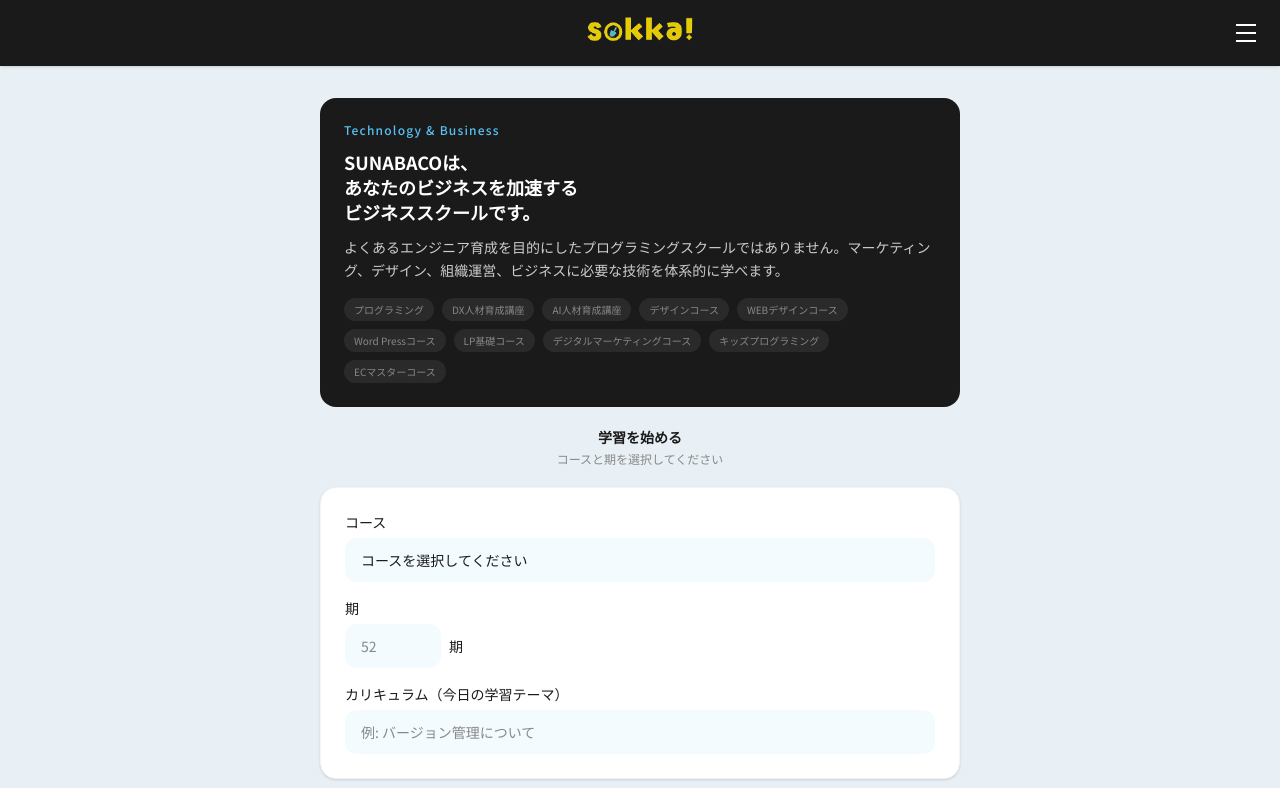
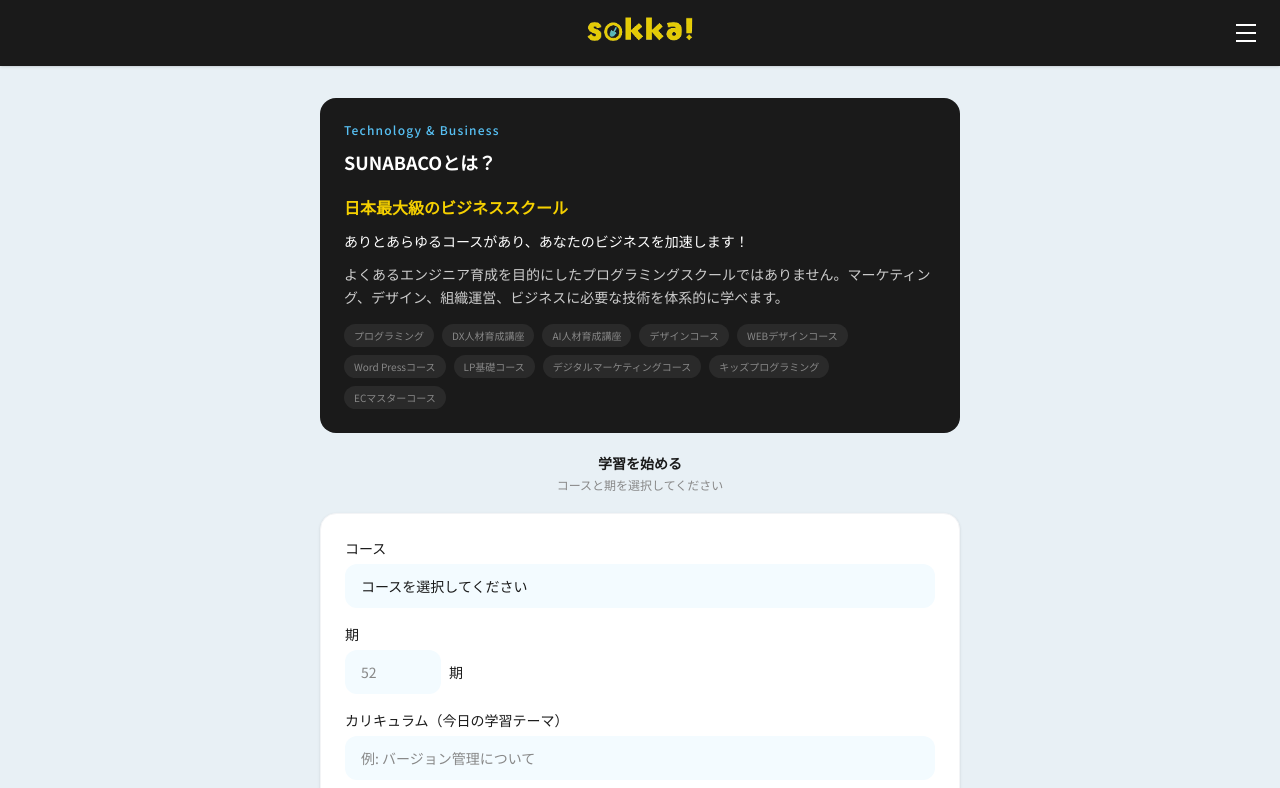
Before and after one commit to nekoenekoayosan/sokka, a Next.js app: page /sunabaco in a window 1280 px wide. Shown: the top 788 px of the page. Built offline with nearby package versions, Linux system fonts and the light colour scheme.

Commit message:
Update SUNABACO intro heading and description text
Co-Authored-By: Claude Opus 4.6 (1M context) <noreply@anthropic.com>

```diff
--- a/src/app/components/SunabacoSetup.tsx
+++ b/src/app/components/SunabacoSetup.tsx
@@ -39,8 +39,10 @@ export default function SunabacoSetup({ onConfirm, initialConfig }: SunabacoSetu
       <div className="bg-[#1A1A1A] rounded-2xl p-6 flex flex-col gap-3">
         <p className="text-xs text-[#57C0F3] font-medium tracking-widest">Technology & Business</p>
         <h2 className="text-lg font-bold text-white leading-snug">
-          SUNABACOは、<br />あなたのビジネスを加速する<br />ビジネススクールです。
+          SUNABACOとは？
         </h2>
+        <p className="text-base font-bold text-[#F5D000] mt-2">日本最大級のビジネススクール</p>
+        <p className="text-sm text-white">ありとあらゆるコースがあり、あなたのビジネスを加速します！</p>
         <p className="text-sm text-[#CCCCCC] leading-relaxed">
           よくあるエンジニア育成を目的にしたプログラミングスクールではありません。マーケティング、デザイン、組織運営、ビジネスに必要な技術を体系的に学べます。
         </p>
```
